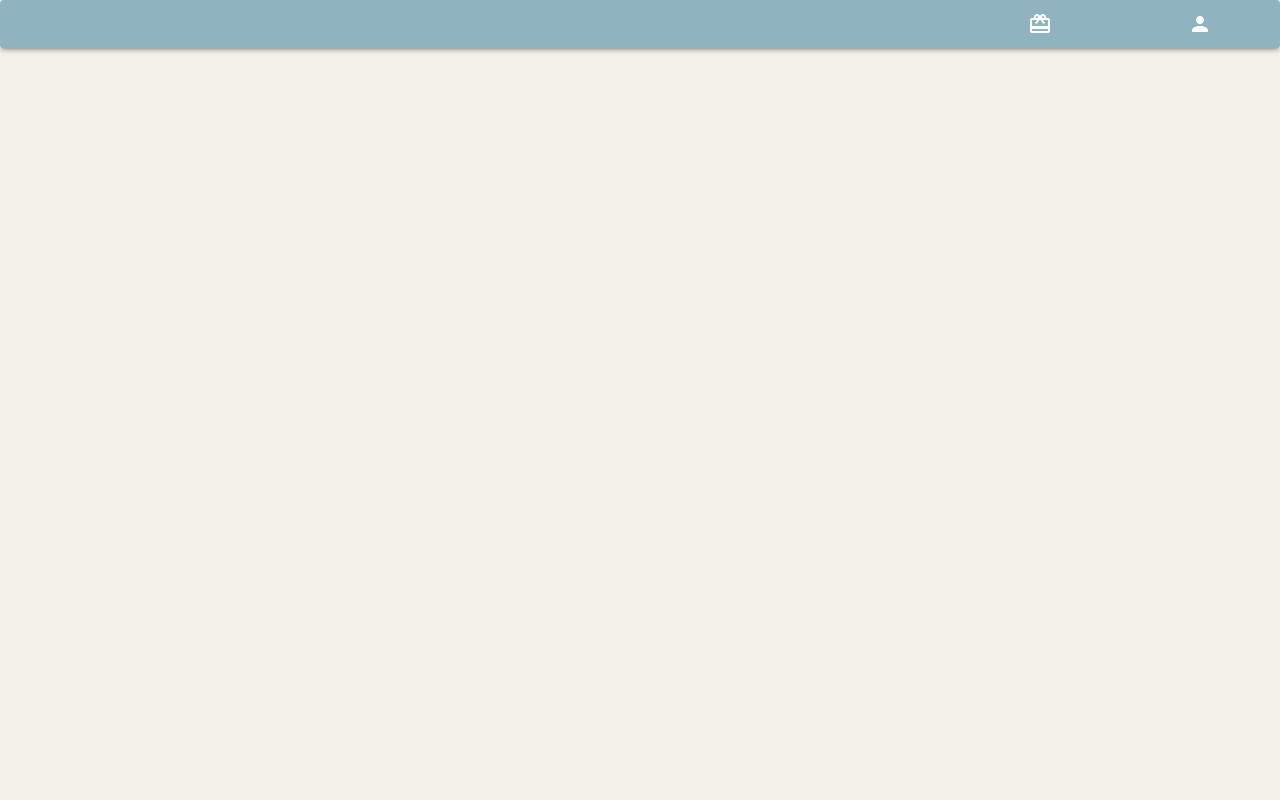
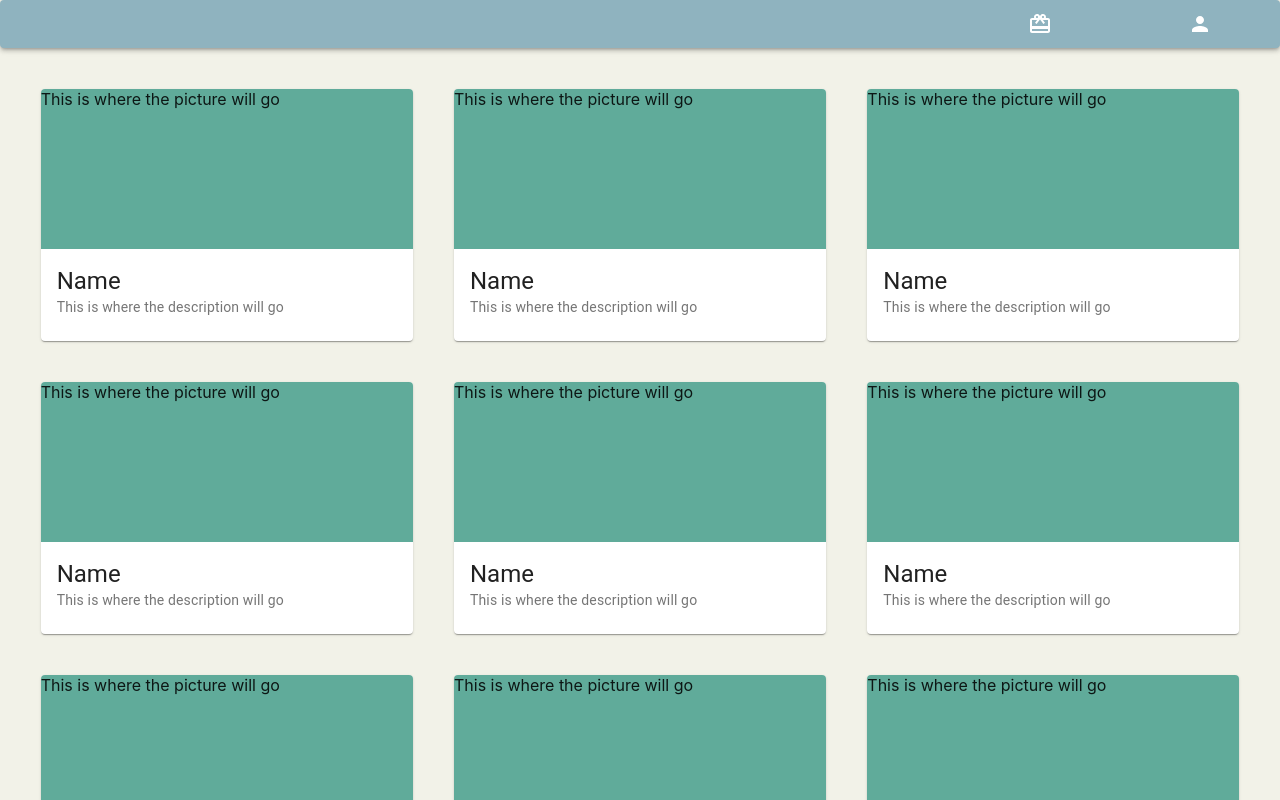
Before and after one commit to akrueger12/Gifty, a React (Create React App) app in the folder client/: page /dashboard/1 in a window 1280 px wide. Shown: the top 800 px of the page. Built offline with nearby package versions, Linux system fonts and the light colour scheme.

Commit message:
gifts page

```diff
--- a/client/src/components/dashboard/Dashboard.css
+++ b/client/src/components/dashboard/Dashboard.css
@@ -7,9 +7,9 @@
     background-color: #f2f2e8;
 }
 
-/* .loading {
+.loading {
     display: flex;
     height: 95vh;
     justify-content: center;
     align-items: center;
-} */
+}
--- a/client/src/components/dashboard/Dashboard.jsx
+++ b/client/src/components/dashboard/Dashboard.jsx
@@ -3,6 +3,7 @@ import React, { useEffect } from 'react';
 import { StylesProvider } from '@material-ui/styles';
 import CircularProgress from '@material-ui/core/CircularProgress';
 import NavigationBar from './navigation/NavigationBar';
+import GiftFrame from './gifts/GiftFrame';
 
 // import UserProfile from './UserProfile';
 // import EventFrame from './events/EventFrame';
@@ -21,8 +22,8 @@ import NavigationBar from './navigation/NavigationBar';
 export const Dashboard = () => {
     // let { userId } = useParams();
 
-    // // set states
-    // const [state, setState] = React.useState('events');
+    // set states
+    const [state, setState] = React.useState('gift-view');
     // const [userData, setUserData] = React.useState(undefined);
     // const [questionnaireInfo, setQuestionnaireInfo] = React.useState({});
     // const [tabValue, setTabValue] = React.useState(0);
@@ -117,73 +118,14 @@ export const Dashboard = () => {
     //     setQuestionnaireInfo(update);
     // };
 
-    // // generate content for dashboard based on current state
-    // const generateDashboardContent = () => {
-    //     if (state === 'questionnaire') {
-    //         return <QuestionnaireTab questionnaire={questionnaireInfo} updateAction={updateButtonAction} />;
-    //     } else if (state === 'event-creation') {
-    //         return (
-    //             <>
-    //                 <EventFrame
-    //                     createEventAction={addButtonAction}
-    //                     editEventAction={editButtonAction}
-    //                     deleteEventAction={deleteButtonAction}
-    //                     viewEventAction={viewButtonAction}
-    //                     invitedEvents={invitedEvents}
-    //                     hostedEvents={hostedEvents}
-    //                 />
-    //                 <EventCreationCard
-    //                     cancelAction={cancelButtonAction}
-    //                     okAction={okButtonAction}
-    //                     userEmail={userData.email}
-    //                 />
-    //             </>
-    //         );
-    //     } else if (state === 'event-modification') {
-    //         return (
-    //             <>
-    //                 <EventFrame
-    //                     createEventAction={addButtonAction}
-    //                     editEventAction={editButtonAction}
-    //                     deleteEventAction={deleteButtonAction}
-    //                     viewEventAction={viewButtonAction}
-    //                     invitedEvents={invitedEvents}
-    //                     hostedEvents={hostedEvents}
-    //                 />
-    //                 <EventModificationCard
-    //                     cancelAction={cancelButtonAction}
-    //                     okAction={updateOkButtonAction}
-    //                     eventData={currentEvent}
-    //                 />
-    //             </>
-    //         );
-    //     } else if (state === 'event-view') {
-    //         return (
-    //             <>
-    //                 <EventFrame
-    //                     createEventAction={addButtonAction}
-    //                     editEventAction={editButtonAction}
-    //                     deleteEventAction={deleteButtonAction}
-    //                     viewEventAction={viewButtonAction}
-    //                     invitedEvents={invitedEvents}
-    //                     hostedEvents={hostedEvents}
-    //                 />
-    //                 <EventViewCard exitAction={exitButonAction} eventData={currentEvent} />
-    //             </>
-    //         );
-    //     } else {
-    //         return (
-    //             <EventFrame
-    //                 createEventAction={addButtonAction}
-    //                 editEventAction={editButtonAction}
-    //                 deleteEventAction={deleteButtonAction}
-    //                 viewEventAction={viewButtonAction}
-    //                 invitedEvents={invitedEvents}
-    //                 hostedEvents={hostedEvents}
-    //             />
-    //         );
-    //     }
-    // };
+    // generate content for dashboard based on current state
+    const generateDashboardContent = () => {
+        if (state === 'gift-view') {
+            return <GiftFrame gifts={true}/>
+        } else if (state === 'wishlist') {
+
+        }
+    };
 
     return (
         <div className="dashboard">
@@ -195,7 +137,7 @@ export const Dashboard = () => {
             ) : ( */}
                 <StylesProvider injectFirst>
                     <NavigationBar/>
-                    {/* {generateDashboardContent()} */}
+                    {generateDashboardContent()}
                 </StylesProvider>
             {/* )} */}
         </div>
--- /dev/null
+++ b/client/src/components/dashboard/gifts/GiftCard.css
@@ -0,0 +1,11 @@
+/* Styles for the invited event card */
+
+.gift-image {
+    background-color: #60AB9A;
+    height: 20vh;
+}
+
+.gift-card {
+    min-width: 160px;
+    margin: 5%;
+}
--- /dev/null
+++ b/client/src/components/dashboard/gifts/GiftCard.jsx
@@ -0,0 +1,28 @@
+import './GiftCard.css';
+import React from 'react';
+import { Card, CardMedia, CardContent, Typography } from '@material-ui/core';
+
+export const GiftCard = ({ gift }) => {
+    // // action when user clicks view button
+    // const onViewClick = () => {
+    //     viewEventAction(event);
+    // };
+
+    return (
+        <Card className="gift-card">
+            <CardMedia className="gift-image">
+                This is where the picture will go
+            </CardMedia>
+            <CardContent className="gift-description">
+                <Typography variant="h5" color="textPrimary" component="p">
+                    Name
+                </Typography>
+                <Typography variant="body2" color="textSecondary" component="p">
+                    This is where the description will go
+                </Typography>
+            </CardContent>
+        </Card>
+    );
+};
+
+export default GiftCard;
--- /dev/null
+++ b/client/src/components/dashboard/gifts/GiftFrame.css
@@ -0,0 +1,27 @@
+.gift-frame {
+    display: flex;
+    height: 100%;
+    justify-content: center;
+    align-items: center;
+    flex-grow: 1;
+}
+
+.gift-cards {
+    padding: 20px 20px 20px 20px;
+    width: 100vw;
+    display: inline-block;
+    justify-content: center;
+    align-items: center;
+}
+
+.load-frame {
+    display: flex;
+    height: 95vh;
+    justify-content: center;
+    align-items: center;
+    flex-grow: 1;
+}
+
+.MuiCircularProgress-colorPrimary {
+    color: #7EACBB;
+}
--- /dev/null
+++ b/client/src/components/dashboard/gifts/GiftFrame.jsx
@@ -0,0 +1,52 @@
+import React from 'react';
+import './GiftFrame.css';
+import { CircularProgress, Grid } from '@material-ui/core';
+import GiftCard from './GiftCard';
+
+export const GiftFrame = ({ gifts }) => {
+    return gifts ? (
+        <div className='gift-frame'>
+            <Grid item container direction="row" justify="center">
+                <Grid container className="gift-cards">
+                    <Grid container item>
+                        <Grid container item xs={12} md>
+                            <Grid item xs={4}>
+                                <GiftCard/>
+                            </Grid>
+                            <Grid item xs={4}>
+                                <GiftCard/>
+                            </Grid>
+                            <Grid item xs={4}>
+                                <GiftCard/>
+                            </Grid>
+                            <Grid item xs={4}>
+                                <GiftCard/>
+                            </Grid>
+                            <Grid item xs={4}>
+                                <GiftCard/>
+                            </Grid>
+                            <Grid item xs={4}>
+                                <GiftCard/>
+                            </Grid>
+                            <Grid item xs={4}>
+                                <GiftCard/>
+                            </Grid>
+                            <Grid item xs={4}>
+                                <GiftCard/>
+                            </Grid>
+                            <Grid item xs={4}>
+                                <GiftCard/>
+                            </Grid>
+                        </Grid>
+                    </Grid>
+                </Grid>
+            </Grid>
+        </div>
+    ) : (
+        <div className='load-frame'>
+            <CircularProgress />
+        </div>
+    );
+};
+
+export default GiftFrame;
```
